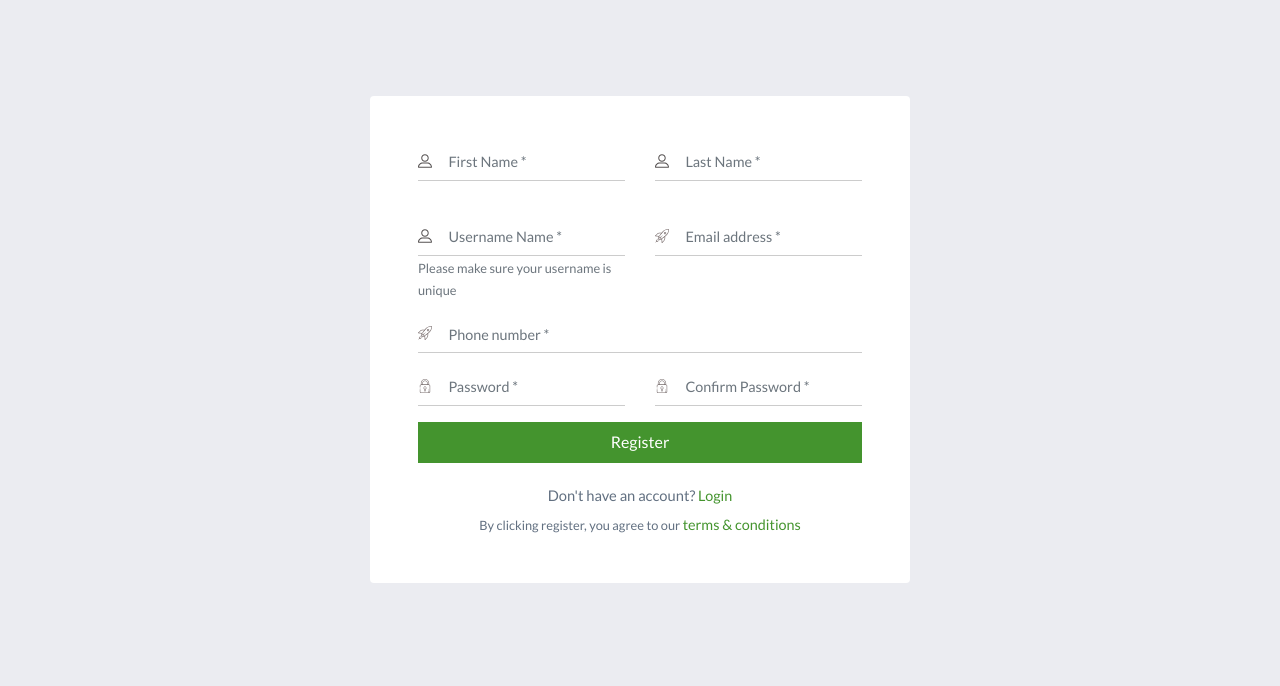
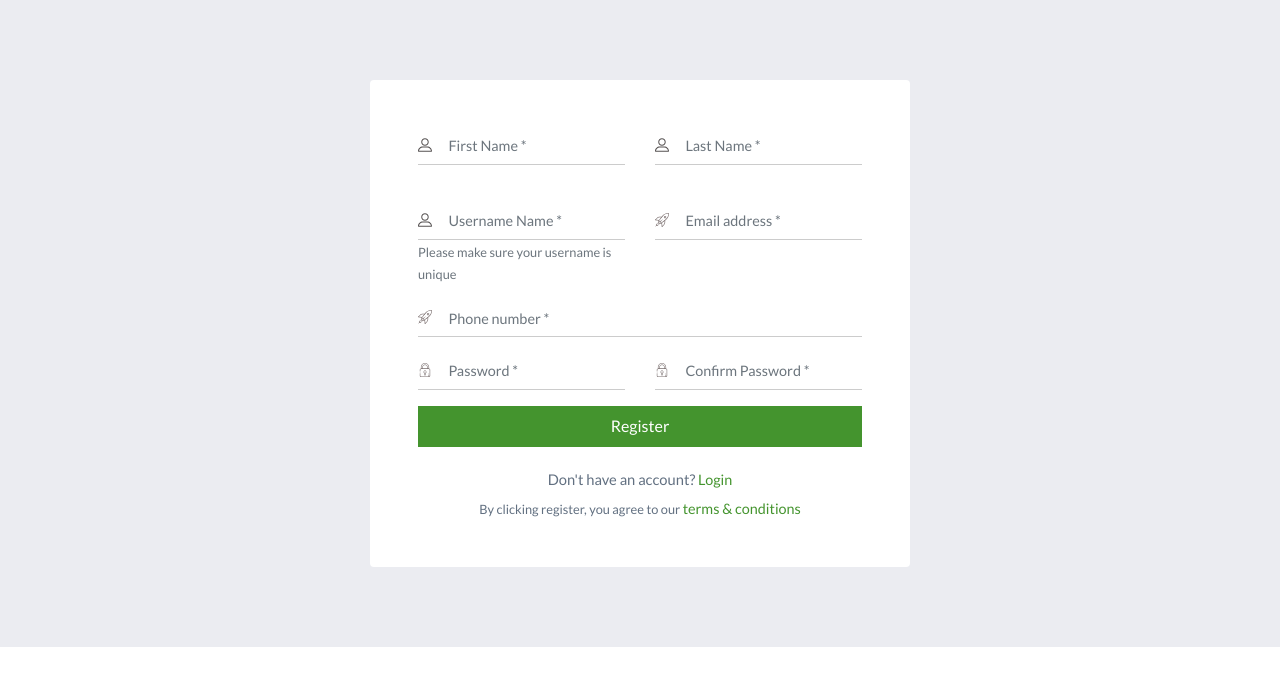
Before and after one commit to Achilles45/farmcart, a Vue app: page /register in a window 1280 px wide. Shown: the top 686 px of the page. Built offline with nearby package versions, Linux system fonts and the light colour scheme; the HTML template or start-up script is replaced by a standard one.

Commit message:
css fixes

```diff
--- a/src/views/Register.vue
+++ b/src/views/Register.vue
@@ -93,8 +93,8 @@ export default {
 <style lang="scss" scoped>
 .register{
     background: #EBECF1;
-    height: 100vh;
-      padding-top: 6rem;
+    height: auto;
+    padding:5rem 0;
 }
 .register__contents{
     background:#fff;
```
